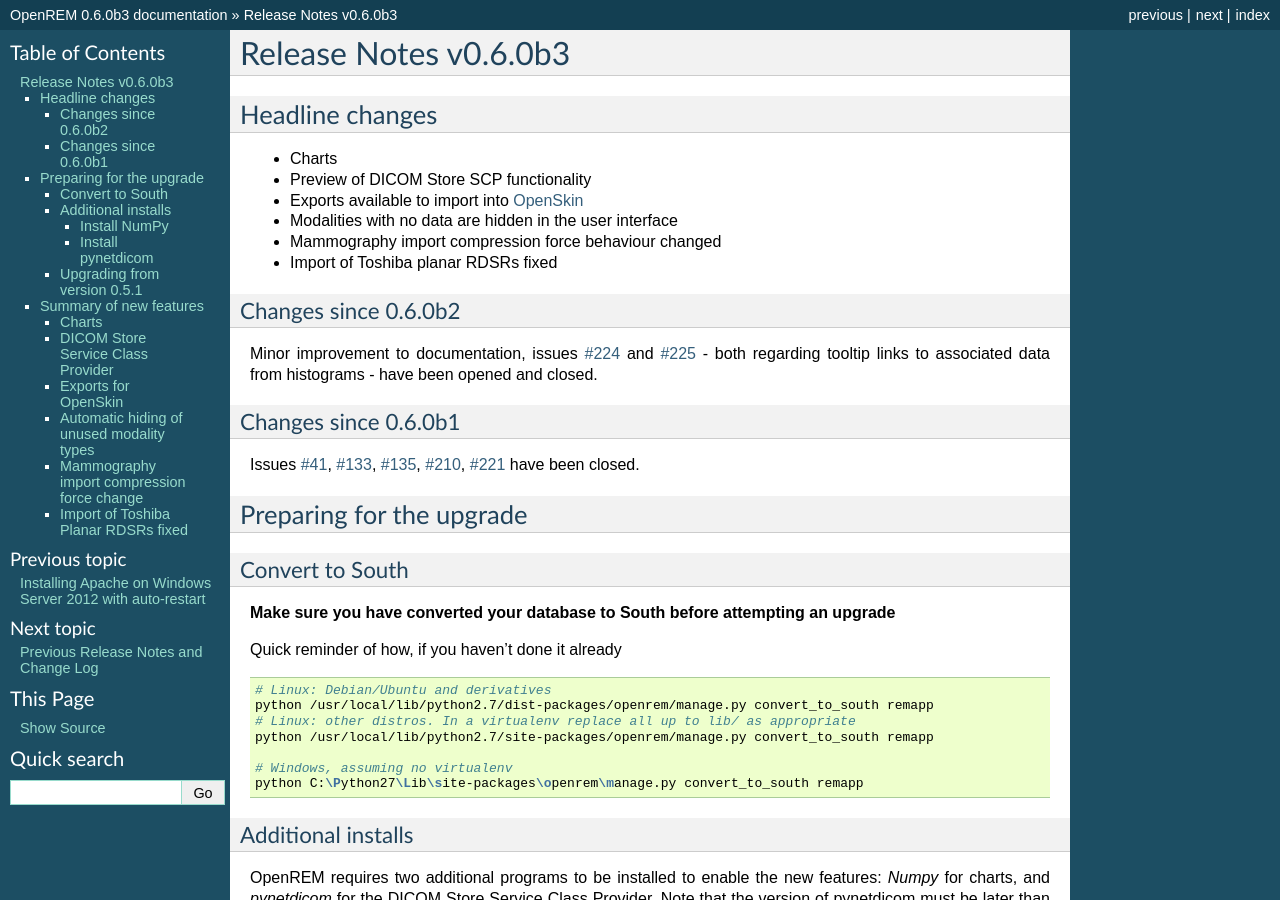
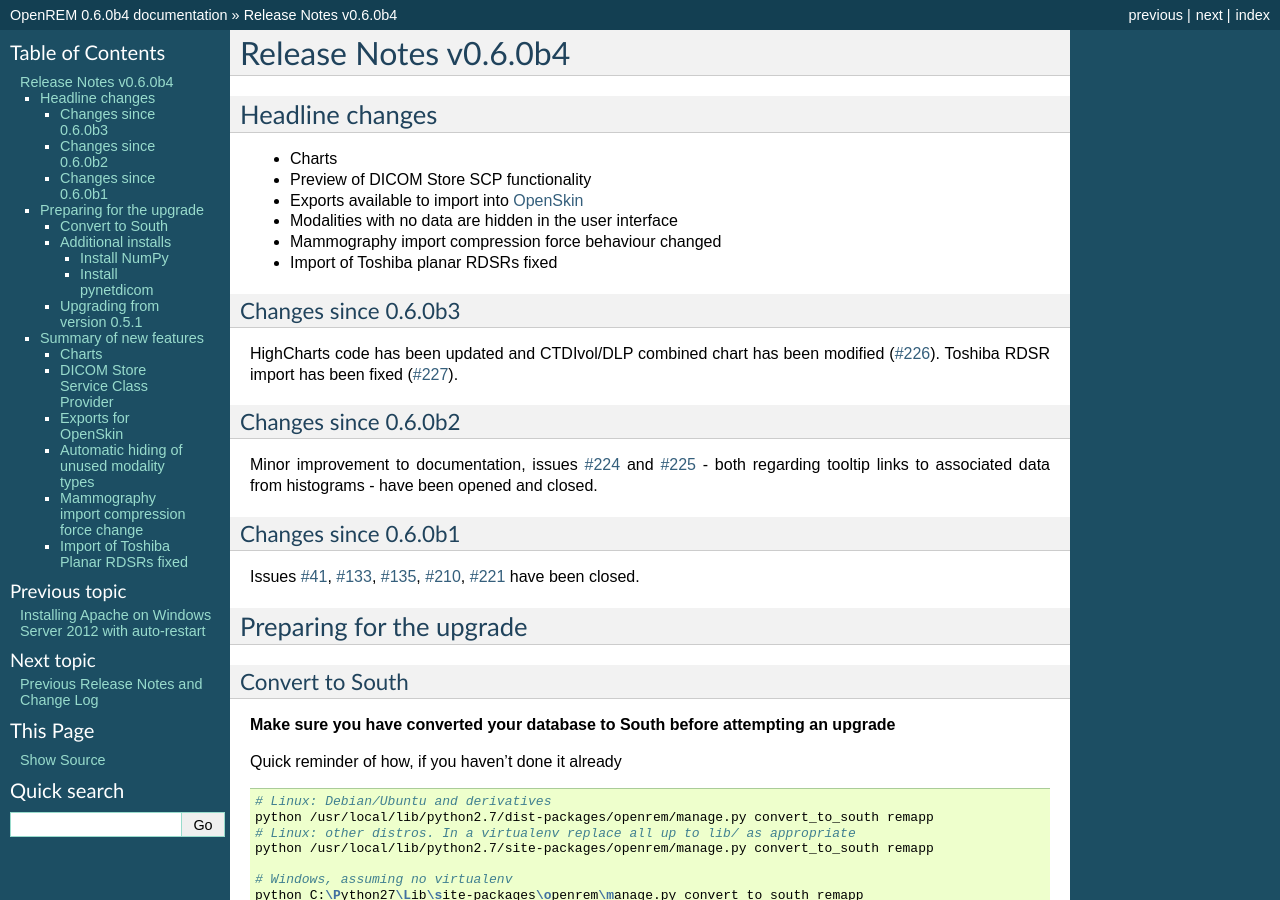
Before and after one commit to ckswilliams/modOpenREM, a Sphinx documentation site: the page built from docs/release-0.6.0.rst, in a window 1280 px wide and 900 px high. Built offline with Sphinx 7.4.7, drawn with Linux system fonts in a browser that asks for light colours; some of the changed text lies outside the part shown.

Commit message:
Bumping version number for 0.6.0 b4 release

```diff
--- a/CHANGES.rst
+++ b/CHANGES.rst
@@ -2,7 +2,7 @@
 OpenREM version history
 =======================
 
-0.6.0b3 (2015-05-12)
+0.6.0b4 (2015-05-14)
 --------------------
 
 * `#227`_  Fixed import of RDSRs from Toshiba Cath Labs
--- a/docs/changes.rst
+++ b/docs/changes.rst
@@ -2,7 +2,7 @@
 OpenREM version history
 =======================
 
-0.6.0b3 (2015-05-12)
+0.6.0b4 (2015-05-14)
 --------------------
 
 * `#227`_  Fixed import of RDSRs from Toshiba Cath Labs
--- a/docs/conf.py
+++ b/docs/conf.py
@@ -60,7 +60,7 @@
 # The short X.Y version.
 version = '0.6'
 # The full version, including alpha/beta/rc tags.
-release = '0.6.0b3'
+release = '0.6.0b4'
 
 # The language for content autogenerated by Sphinx. Refer to documentation
 # for a list of supported languages.
@@ -248,7 +248,7 @@
 #  dir menu entry, description, category)
 texinfo_documents = [
   ('index', 'OpenREM', u'OpenREM Documentation',
-   u'Ed McDonagh', 'OpenREM', 'One line description of project.',
+   u'Ed McDonagh', 'OpenREM', 'Radiation Exposure Monitoring for Physicists',
    'Miscellaneous'),
 ]
 
--- a/docs/install.rst
+++ b/docs/install.rst
@@ -126,7 +126,7 @@
 
 .. sourcecode:: bash
 
-    pip install openrem==0.6.0b3
+    pip install openrem==0.6.0b4
 
 *Will need ``sudo`` or equivalent if installing on linux without using a virtualenv*
 
--- a/docs/release-0.6.0.rst
+++ b/docs/release-0.6.0.rst
@@ -1,5 +1,5 @@
 ######################
-Release Notes v0.6.0b3
+Release Notes v0.6.0b4
 ######################
 
 ****************
@@ -12,6 +12,12 @@
 * Modalities with no data are hidden in the user interface
 * Mammography import compression force behaviour changed
 * Import of Toshiba planar RDSRs fixed
+
+Changes since 0.6.0b3
+=====================
+
+HighCharts code has been updated and CTDIvol/DLP combined chart has been modified (`#226`_). Toshiba RDSR import has
+been fixed (`#227`_).
 
 Changes since 0.6.0b2
 =====================
@@ -98,11 +104,11 @@
     * For PostgreSQL you can refer to :doc:`backupRestorePostgreSQL`
     * For a non-production SQLite3 database, simply make a copy of the database file
 
-* The 0.6.0b3 upgrade must be made from a 0.5.1 (or later) database, and a schema migration is required:
+* The 0.6.0b4 upgrade must be made from a 0.5.1 (or later) database, and a schema migration is required:
 
 .. sourcecode:: bash
 
-    pip install openrem==0.6.0b3
+    pip install openrem==0.6.0b4
 
     # Linux: Debian/Ubuntu and derivatives
     python /usr/local/lib/python2.7/dist-packages/openrem/manage.py schemamigration --auto remapp
@@ -191,3 +197,5 @@
 ..  _`#221`: https://bitbucket.org/openrem/openrem/issue/221/
 ..  _`#224`: https://bitbucket.org/openrem/openrem/issue/224/
 ..  _`#225`: https://bitbucket.org/openrem/openrem/issue/225/
+..  _`#226`: https://bitbucket.org/openrem/openrem/issue/226/
+..  _`#227`: https://bitbucket.org/openrem/openrem/issue/227/
--- a/setup.py
+++ b/setup.py
@@ -25,7 +25,7 @@
 
 setup(
     name='OpenREM',
-    version='0.6.0b3',
+    version='0.6.0b4',
     packages=['openrem'],
     include_package_data=True,
     install_requires = requires,
```
